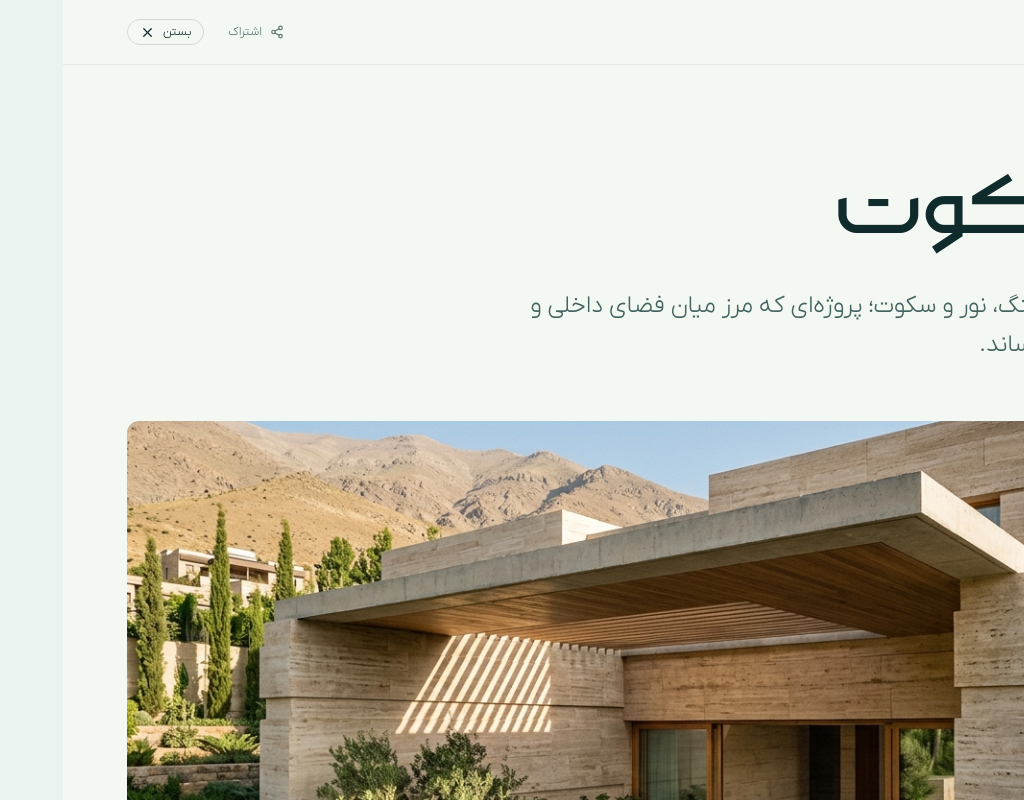
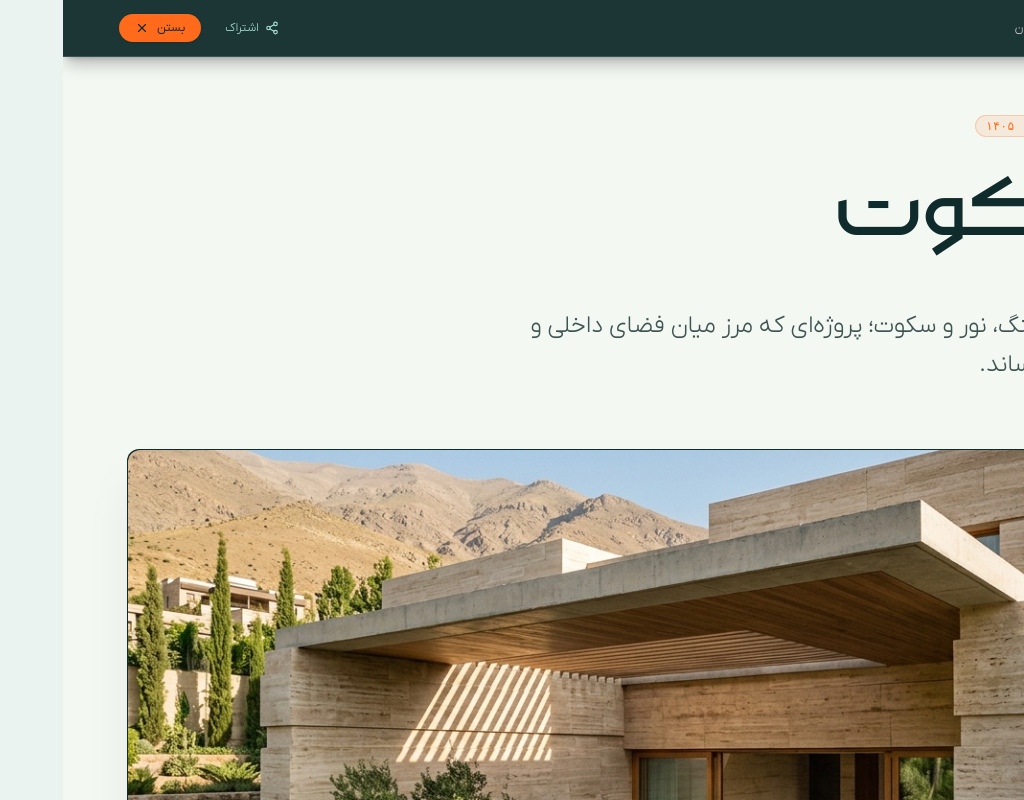
Before and after one commit to ParsaR082/studio, a Next.js app: page / in a window 1280 px wide. Both pictures are taken after a click on the button "مطالعه روایت کامل". Shown: the part 986-1786 px from the top of the page, without its empty margins (256-1280 px from the left). Built offline with nearby package versions, Linux system fonts and the light colour scheme.

Commit message:
feat: enhance project detail modal with smooth transition and tangerine-deep teal palette

```diff
--- a/src/App.tsx
+++ b/src/App.tsx
@@ -1,6 +1,7 @@
 'use client';
 
 import { useState, useCallback, lazy, Suspense } from 'react';
+import { AnimatePresence } from 'motion/react';
 import Header from './components/layout/Header';
 import Footer from './components/layout/Footer';
 import Hero from './components/hero/Hero';
@@ -114,15 +115,22 @@ export default function App() {
       />
 
       {/* Fullscreen Architectural Case Study Modal (Lazy loaded) */}
-      <Suspense fallback={null}>
+      <AnimatePresence>
         {selectedProject && (
-          <ProjectDetailModal
-            project={selectedProject}
-            onClose={handleCloseProject}
-            onSelectProject={handleSelectProject}
-          />
+          <Suspense fallback={null}>
+            <ProjectDetailModal
+              key="project-detail-modal"
+              project={selectedProject}
+              onClose={handleCloseProject}
+              onSelectProject={handleSelectProject}
+              onConsultation={() => {
+                handleCloseProject();
+                handleNavigateToContact();
+              }}
+            />
+          </Suspense>
         )}
-      </Suspense>
+      </AnimatePresence>
 
       {/* Quick Search Modal (Lazy loaded) */}
       <Suspense fallback={null}>
--- a/src/components/projects/ProjectDetailModal.tsx
+++ b/src/components/projects/ProjectDetailModal.tsx
@@ -1,7 +1,7 @@
 'use client';
 
 import React, { useEffect, useRef, useState } from 'react';
-import { X, ArrowLeft, ArrowRight, Share2, Check } from 'lucide-react';
+import { X, ArrowLeft, ArrowRight, Share2, Check, Sparkles } from 'lucide-react';
 import { motion, AnimatePresence } from 'motion/react';
 import { Project, PROJECTS } from '../../data/projects';
 import { pauseLenis, resumeLenis } from '../../hooks/useLenis';
@@ -12,12 +12,14 @@ interface ProjectDetailModalProps {
   project: Project | null;
   onClose: () => void;
   onSelectProject: (project: Project) => void;
+  onConsultation?: () => void;
 }
 
 const ProjectDetailModal: React.FC<ProjectDetailModalProps> = ({
   project,
   onClose,
   onSelectProject,
+  onConsultation,
 }) => {
   const [copied, setCopied] = useState(false);
   const [direction, setDirection] = useState<number>(0);
@@ -52,7 +54,7 @@ const ProjectDetailModal: React.FC<ProjectDetailModalProps> = ({
     };
   }, [project, onClose]);
 
-  // When changing projects while modal is open, scroll container to top
+  // When changing projects while modal is open, scroll container to top smoothly
   useEffect(() => {
     if (project && scrollContainerRef.current) {
       scrollContainerRef.current.scrollTo({ top: 0, behavior: 'smooth' });
@@ -94,39 +96,52 @@ const ProjectDetailModal: React.FC<ProjectDetailModalProps> = ({
   ];
 
   return (
-    <div
+    <motion.div
       ref={scrollContainerRef}
       role="dialog"
       aria-modal="true"
       data-lenis-prevent="true"
-      className="fixed inset-0 z-50 overflow-y-auto overscroll-contain bg-[#F4F8F3] text-[#102B2B] animate-in fade-in duration-300"
+      initial={{ opacity: 0, y: 35, scale: 0.985 }}
+      animate={{ opacity: 1, y: 0, scale: 1 }}
+      exit={{
+        opacity: 0,
+        y: 25,
+        scale: 0.985,
+        transition: { duration: 0.28, ease: [0.76, 0, 0.24, 1] },
+      }}
+      transition={{ duration: 0.5, ease: [0.16, 1, 0.3, 1] }}
+      className="fixed inset-0 z-50 overflow-y-auto overscroll-contain bg-[#F4F8F3] text-[#102B2B]"
       style={{ WebkitOverflowScrolling: 'touch' }}
     >
-      {/* Top Floating Control Bar */}
-      <div className="sticky top-0 z-50 w-full bg-[#F4F8F3]/95 backdrop-blur-md border-b border-[#102B2B]/8 px-6 sm:px-10 lg:px-16 py-4 flex items-center justify-between">
-        <div className="flex items-center gap-4 text-xs font-light text-[#5B7470]">
-          <span className="font-normal text-[#102B2B]">{project.title}</span>
-          <span>·</span>
-          <span>پروژه شماره {project.id}</span>
+      {/* Top Floating Control Bar with Deep Teal & Tangerine Palette */}
+      <div className="sticky top-0 z-50 w-full bg-[#102B2B]/95 backdrop-blur-md border-b border-[#A4E0D6]/20 px-4 sm:px-8 lg:px-14 py-3.5 flex items-center justify-between shadow-lg shadow-black/25">
+        <div className="flex items-center gap-3 sm:gap-4 text-xs font-light text-[#A4E0D6]">
+          <span className="font-normal text-white text-sm tracking-wide">{project.title}</span>
+          <span className="text-[#FF9A56]">·</span>
+          <span className="px-2.5 py-0.5 rounded-full bg-[#FF6B1A]/15 text-[#FF9A56] border border-[#FF6B1A]/30 font-mono text-[10px]">
+            پروژه {project.id}
+          </span>
+          <span className="hidden md:inline text-zinc-400">|</span>
+          <span className="hidden md:inline text-zinc-300 font-light">{project.location}</span>
         </div>
 
-        <div className="flex items-center gap-4">
+        <div className="flex items-center gap-2.5 sm:gap-3">
           <button
             onClick={handleShare}
             aria-label="اشتراک‌گذاری پیوند اثر"
-            className="flex items-center gap-2 text-xs font-light text-[#5B7470] hover:text-[#102B2B] transition-colors p-2 cursor-pointer"
+            className="flex items-center gap-1.5 text-xs font-light text-[#A4E0D6] hover:text-[#FF9A56] hover:bg-[#A4E0D6]/10 px-3 py-1.5 rounded-full transition-colors cursor-pointer"
           >
-            {copied ? <Check size={14} className="text-emerald-700" /> : <Share2 size={14} />}
+            {copied ? <Check size={14} className="text-[#A4E0D6]" /> : <Share2 size={14} />}
             <span className="hidden sm:inline">{copied ? 'کپی شد' : 'اشتراک'}</span>
           </button>
 
           <button
             onClick={onClose}
             aria-label="بستن پرونده معماری"
-            className="flex items-center gap-2 text-xs font-light text-[#102B2B] hover:text-[#5B7470] transition-colors p-2 cursor-pointer border border-[#102B2B]/15 rounded-full px-3 py-1"
+            className="flex items-center gap-2 text-xs font-normal text-[#102B2B] bg-[#FF6B1A] hover:bg-[#FF9A56] active:scale-95 transition-all px-4 py-1.5 rounded-full cursor-pointer shadow-sm hover:shadow-[#FF6B1A]/20"
           >
             <span>بستن</span>
-            <X size={15} />
+            <X size={14} />
           </button>
         </div>
       </div>
@@ -139,24 +154,24 @@ const ProjectDetailModal: React.FC<ProjectDetailModalProps> = ({
           variants={{
             enter: (dir: number) => ({
               opacity: 0,
-              x: dir > 0 ? 80 : dir < 0 ? -80 : 0,
-              filter: 'blur(8px)',
+              x: dir > 0 ? 60 : dir < 0 ? -60 : 0,
+              filter: 'blur(6px)',
             }),
             center: {
               opacity: 1,
               x: 0,
               filter: 'blur(0px)',
               transition: {
-                duration: 0.65,
+                duration: 0.55,
                 ease: [0.16, 1, 0.3, 1],
               },
             },
             exit: (dir: number) => ({
               opacity: 0,
-              x: dir > 0 ? -80 : dir < 0 ? 80 : 0,
-              filter: 'blur(8px)',
+              x: dir > 0 ? -60 : dir < 0 ? 60 : 0,
+              filter: 'blur(6px)',
               transition: {
-                duration: 0.35,
+                duration: 0.3,
                 ease: [0.76, 0, 0.24, 1],
               },
             }),
@@ -164,68 +179,83 @@ const ProjectDetailModal: React.FC<ProjectDetailModalProps> = ({
           initial="enter"
           animate="center"
           exit="exit"
-          className="max-w-[1540px] mx-auto px-6 sm:px-10 lg:px-16 pt-12 pb-32"
+          className="max-w-[1540px] mx-auto px-6 sm:px-10 lg:px-16 pt-10 sm:pt-14 pb-32"
         >
           {/* Project Header with Animated Typography */}
-          <div className="mb-14">
-            <div className="mb-4">
-              <TextAnimate
-                key={`meta-${project.id}`}
-                animation="slideRight"
-                by="word"
-                as="div"
-                className="flex flex-wrap items-center gap-4 text-xs tracking-widest text-[#5B7470] font-light"
-              >
-                {`${project.category} · ${project.location} · سال تکمیل: ${project.year}`}
-              </TextAnimate>
+          <div className="mb-12 sm:mb-16">
+            <div className="mb-4 flex flex-wrap items-center gap-3">
+              <span className="inline-flex items-center gap-2 px-3.5 py-1 rounded-full bg-[#102B2B] text-[#A4E0D6] border border-[#A4E0D6]/25 text-xs font-mono">
+                <span className="w-1.5 h-1.5 rounded-full bg-[#FF6B1A]" />
+                <span>{project.category}</span>
+              </span>
+
+              <span className="text-xs text-[#5B7470] font-light">
+                {project.location}
+              </span>
+
+              <span className="px-2.5 py-0.5 rounded-full bg-[#FF6B1A]/10 text-[#FF6B1A] border border-[#FF6B1A]/25 text-xs font-mono">
+                سال تکمیل: {project.year}
+              </span>
             </div>
 
-            <div className="mb-6">
+            <div className="mb-4">
               <TextAnimate
                 key={`title-${project.id}`}
                 animation="slideUp"
                 by="word"
                 as="h1"
-                duration={0.9}
+                duration={0.85}
                 className="text-4xl sm:text-6xl lg:text-7xl xl:text-8xl font-light text-[#102B2B] leading-[1.15] font-display"
               >
                 {project.title}
               </TextAnimate>
             </div>
 
+            {/* Tangerine Decorative Architectural Accent Bar */}
+            <div className="h-[2px] w-24 bg-gradient-to-r from-[#FF6B1A] via-[#FF9A56] to-transparent rounded-full mb-6" />
+
             <TextAnimate
               key={`tagline-${project.id}`}
               animation="blurIn"
               by="word"
               as="p"
-              delay={0.2}
+              delay={0.15}
               duration={0.7}
-              className="text-lg sm:text-xl lg:text-2xl font-light text-[#42635F] max-w-3xl leading-relaxed font-body"
+              className="text-lg sm:text-xl lg:text-2xl font-light text-[#102B2B]/80 max-w-3xl leading-relaxed font-body"
             >
               {project.tagline}
             </TextAnimate>
           </div>
 
-          {/* Large Hero Image with Curtain Wipe Animation */}
-          <div className="architectural-media w-full aspect-[16/9] sm:aspect-[21/9] lg:aspect-[16/8] overflow-hidden bg-[#A4E0D6] mb-20">
+          {/* Large Hero Image with Architectural Curtain Wipe */}
+          <div className="architectural-media relative w-full aspect-[16/9] sm:aspect-[21/9] lg:aspect-[16/8] overflow-hidden rounded-2xl sm:rounded-3xl border border-[#102B2B]/10 shadow-2xl shadow-[#102B2B]/10 bg-[#102B2B] mb-20">
             <ImageAnimate
               key={`hero-${project.id}`}
               src={project.heroImage}
               alt={project.title}
               animation="curtainUp"
-              curtainColor="#A4E0D6"
-              duration={1.1}
+              curtainColor="#102B2B"
+              duration={1.05}
               className="w-full h-full"
             />
+
+            {/* Floating Glassmorphism Spec Pill on Hero */}
+            <div className="absolute bottom-4 right-4 sm:bottom-6 sm:right-6 px-4 py-2 rounded-xl bg-[#102B2B]/85 backdrop-blur-md border border-[#A4E0D6]/25 text-xs text-[#F4F8F3] flex items-center gap-3 shadow-lg">
+              <span className="w-2 h-2 rounded-full bg-[#FF6B1A] animate-pulse" />
+              <span className="font-light">{project.area} زیربنا</span>
+              <span className="text-[#A4E0D6]">·</span>
+              <span className="text-[#A4E0D6] font-light">{project.status}</span>
+            </div>
           </div>
 
           {/* Split Editorial Narrative & Technical Data */}
-          <div className="grid grid-cols-1 lg:grid-cols-12 gap-16 lg:gap-24 mb-24 items-start">
+          <div className="grid grid-cols-1 lg:grid-cols-12 gap-12 lg:gap-20 mb-24 items-start">
             {/* Narrative Column */}
             <div className="lg:col-span-7 space-y-8 text-base sm:text-lg text-[#102B2B] font-light leading-relaxed">
               <div>
-                <span className="text-xs uppercase tracking-widest text-[#6A7F7C] font-light block mb-3">
-                  بیانیه و تفکر طراحی
+                <span className="text-xs uppercase tracking-widest text-[#FF6B1A] font-medium flex items-center gap-2 mb-3">
+                  <span className="w-1.5 h-1.5 rounded-full bg-[#FF6B1A]" />
+                  <span>بیانیه و تفکر طراحی</span>
                 </span>
                 <TextAnimate
                   key={`desc-${project.id}`}
@@ -244,25 +274,26 @@ const ProjectDetailModal: React.FC<ProjectDetailModalProps> = ({
                 by="word"
                 as="p"
                 delay={0.15}
-                className="text-base text-[#5B7470]"
+                className="text-base text-[#102B2B]/75 leading-relaxed"
               >
                 {project.concept}
               </TextAnimate>
 
-              <div className="pt-6 border-t border-[#102B2B]/8">
-                <span className="text-xs uppercase tracking-widest text-[#6A7F7C] font-light block mb-3">
-                  پالت مصالح و بافت
+              <div className="pt-6 border-t border-[#102B2B]/10">
+                <span className="text-xs uppercase tracking-widest text-[#FF6B1A] font-medium flex items-center gap-2 mb-4">
+                  <span className="w-1.5 h-1.5 rounded-full bg-[#FF6B1A]" />
+                  <span>پالت مصالح و بافت</span>
                 </span>
-                <ul className="grid grid-cols-1 sm:grid-cols-2 gap-3 text-sm text-[#0B1C1C]">
+                <ul className="grid grid-cols-1 sm:grid-cols-2 gap-3 text-sm text-[#102B2B]">
                   {project.materials.map((mat, i) => (
                     <motion.li
                       key={`${project.id}-mat-${i}`}
                       initial={{ opacity: 0, y: 15 }}
                       animate={{ opacity: 1, y: 0 }}
-                      transition={{ delay: 0.1 * i, duration: 0.5 }}
-                      className="flex items-center gap-2"
+                      transition={{ delay: 0.08 * i, duration: 0.45 }}
+                      className="flex items-center gap-2.5 p-3 rounded-xl bg-white/80 border border-[#102B2B]/10 hover:border-[#FF6B1A]/40 transition-colors shadow-sm"
                     >
-                      <span className="w-1.5 h-1.5 rounded-full bg-[#102B2B]/40" />
+                      <span className="w-2 h-2 rounded-full bg-[#FF6B1A] shrink-0" />
                       <span>{mat}</span>
                     </motion.li>
                   ))}
@@ -270,78 +301,92 @@ const ProjectDetailModal: React.FC<ProjectDetailModalProps> = ({
               </div>
             </div>
 
-            {/* Technical Data Sheet with Full Fluid Animation & Accent Line */}
+            {/* Technical Data Sheet with Deep Teal & Tangerine Accent */}
             <motion.div
               key={`tech-card-${project.id}`}
               initial={{ opacity: 0, y: 40, scale: 0.97, filter: 'blur(8px)' }}
               animate={{ opacity: 1, y: 0, scale: 1, filter: 'blur(0px)' }}
-              transition={{ duration: 0.75, delay: 0.2, ease: [0.16, 1, 0.3, 1] }}
-              className="lg:col-span-5 p-8 bg-[#F4F8F3] border border-[#102B2B]/10 relative overflow-hidden"
+              transition={{ duration: 0.7, delay: 0.15, ease: [0.16, 1, 0.3, 1] }}
+              className="lg:col-span-5 p-7 sm:p-9 bg-[#102B2B] text-[#F4F8F3] border border-[#A4E0D6]/20 rounded-2xl relative overflow-hidden shadow-2xl"
             >
-              {/* Top Accent Expanding Line */}
+              {/* Top Accent Expanding Line in Tangerine & Apricot Gradient */}
               <motion.div
                 initial={{ scaleX: 0 }}
                 animate={{ scaleX: 1 }}
-                transition={{ duration: 0.8, delay: 0.3, ease: [0.16, 1, 0.3, 1] }}
-                className="absolute top-0 right-0 left-0 h-[2px] bg-[#102B2B] origin-right"
+                transition={{ duration: 0.85, delay: 0.25, ease: [0.16, 1, 0.3, 1] }}
+                className="absolute top-0 right-0 left-0 h-[3px] bg-gradient-to-r from-[#FF6B1A] via-[#FF9A56] to-[#A4E0D6] origin-right"
               />
 
-              <div className="mb-6 pb-3 border-b border-[#102B2B]/10 flex items-center justify-between">
+              <div className="mb-6 pb-3 border-b border-[#A4E0D6]/20 flex items-center justify-between">
                 <TextAnimate
                   key={`tech-title-${project.id}`}
                   animation="slideUp"
                   by="word"
                   as="h3"
-                  className="text-sm font-normal text-[#102B2B] uppercase tracking-wider"
+                  className="text-sm font-normal text-white uppercase tracking-wider"
                 >
                   شناسنامه فنی پروژه
                 </TextAnimate>
-                <span className="text-[11px] font-mono text-[#6A7F7C]">
+                <span className="text-[11px] font-mono text-[#FF9A56] bg-[#FF9A56]/10 px-2.5 py-0.5 rounded-full border border-[#FF9A56]/25">
                   REV. {project.id}
                 </span>
               </div>
 
-              <dl className="space-y-4 text-xs sm:text-sm font-light">
+              <dl className="space-y-3.5 text-xs sm:text-sm font-light">
                 {specsList.map((item, idx) => (
                   <motion.div
                     key={`${project.id}-spec-${idx}`}
                     initial={{ opacity: 0, x: 20 }}
                     animate={{ opacity: 1, x: 0 }}
                     transition={{
-                      duration: 0.5,
-                      delay: 0.25 + idx * 0.05,
+                      duration: 0.45,
+                      delay: 0.2 + idx * 0.04,
                       ease: [0.16, 1, 0.3, 1],
                     }}
-                    className="flex justify-between py-2 border-b border-[#102B2B]/6"
+                    className="flex justify-between py-2 border-b border-[#A4E0D6]/15"
                   >
-                    <dt className="text-[#5B7470]">{item.label}</dt>
-                    <dd className="text-[#102B2B] font-normal">{item.value}</dd>
+                    <dt className="text-[#A4E0D6]">{item.label}</dt>
+                    <dd className="text-white font-normal">{item.value}</dd>
                   </motion.div>
                 ))}
               </dl>
+
+              {/* Consultation Callout inside Data Sheet */}
+              {onConsultation && (
+                <div className="mt-8 pt-4 border-t border-[#A4E0D6]/20">
+                  <button
+                    onClick={onConsultation}
+                    className="w-full py-3 px-4 rounded-xl bg-[#FF6B1A] hover:bg-[#FF9A56] text-[#102B2B] text-xs font-medium transition-all duration-300 flex items-center justify-center gap-2 cursor-pointer shadow-md hover:shadow-[#FF6B1A]/20"
+                  >
+                    <Sparkles size={14} />
+                    <span>سفارش طراحی بر اساس این الگو</span>
+                  </button>
+                </div>
+              )}
             </motion.div>
           </div>
 
           {/* Editorial Photo Gallery with ImageAnimate */}
-          <div className="mb-28">
-            <span className="text-xs uppercase tracking-widest text-[#6A7F7C] font-light block mb-8">
-              روایت تصویری و زوایای تکمیلی
+          <div className="mb-24 sm:mb-28">
+            <span className="text-xs uppercase tracking-widest text-[#FF6B1A] font-medium flex items-center gap-2 mb-8">
+              <span className="w-1.5 h-1.5 rounded-full bg-[#FF6B1A]" />
+              <span>روایت تصویری و زوایای تکمیلی</span>
             </span>
 
             <div className="space-y-12">
               {/* Gallery Image 1: Asymmetrical 2 Column */}
               <div className="grid grid-cols-1 md:grid-cols-12 gap-8 items-center">
-                <div className="architectural-media md:col-span-8 aspect-[16/10] overflow-hidden bg-[#A4E0D6]">
+                <div className="architectural-media md:col-span-8 aspect-[16/10] overflow-hidden rounded-2xl border border-[#102B2B]/10 shadow-lg bg-[#102B2B]">
                   <ImageAnimate
                     key={`gal1-${project.id}`}
                     src={project.gallery[0] || project.heroImage}
                     alt={`${project.title} - تصویر ۱`}
                     animation="curtainLeft"
-                    curtainColor="#A4E0D6"
+                    curtainColor="#102B2B"
                     className="w-full h-full"
                   />
                 </div>
-                <div className="md:col-span-4 p-4 text-xs font-light text-[#5B7470] leading-relaxed">
+                <div className="md:col-span-4 p-4 border-r-2 border-[#FF6B1A] text-xs font-light text-[#102B2B]/80 leading-relaxed">
                   <TextAnimate
                     key={`caption-${project.id}`}
                     animation="blurIn"
@@ -355,23 +400,23 @@ const ProjectDetailModal: React.FC<ProjectDetailModalProps> = ({
 
               {/* Gallery Image 2 & 3: Dual Balanced */}
               <div className="grid grid-cols-1 md:grid-cols-2 gap-8">
-                <div className="architectural-media aspect-[4/3] overflow-hidden bg-[#A4E0D6]">
+                <div className="architectural-media aspect-[4/3] overflow-hidden rounded-2xl border border-[#102B2B]/10 shadow-lg bg-[#102B2B]">
                   <ImageAnimate
                     key={`gal2-${project.id}`}
                     src={project.secondaryImage}
                     alt={`${project.title} - تصویر ۲`}
                     animation="curtainUp"
-                    curtainColor="#A4E0D6"
+                    curtainColor="#102B2B"
                     className="w-full h-full"
                   />
                 </div>
-                <div className="aspect-[4/3] overflow-hidden bg-[#A4E0D6]">
+                <div className="architectural-media aspect-[4/3] overflow-hidden rounded-2xl border border-[#102B2B]/10 shadow-lg bg-[#102B2B]">
                   <ImageAnimate
                     key={`gal3-${project.id}`}
                     src={project.gallery[1] || project.heroImage}
                     alt={`${project.title} - تصویر ۳`}
                     animation="curtainRight"
-                    curtainColor="#A4E0D6"
+                    curtainColor="#102B2B"
                     className="w-full h-full"
                   />
                 </div>
@@ -380,40 +425,50 @@ const ProjectDetailModal: React.FC<ProjectDetailModalProps> = ({
           </div>
 
           {/* Next & Previous Project Navigation Footer */}
-          <div className="pt-16 border-t border-[#102B2B]/15 flex flex-col sm:flex-row items-center justify-between gap-8">
+          <div className="pt-12 sm:pt-16 border-t border-[#102B2B]/15 flex flex-col sm:flex-row items-center justify-between gap-6 sm:gap-8">
             <button
               onClick={handlePrev}
-              className="group flex items-center gap-4 text-right cursor-pointer p-2 rounded-lg hover:bg-black/[0.02] transition-colors"
+              className="group flex items-center gap-4 text-right cursor-pointer p-3 rounded-2xl hover:bg-black/[0.03] transition-colors w-full sm:w-auto"
             >
-              <div className="w-10 h-10 rounded-full border border-[#102B2B]/20 flex items-center justify-center transition-all duration-300 group-hover:border-[#102B2B] group-hover:translate-x-1 group-hover:bg-[#102B2B] group-hover:text-[#FF9A56]">
-                <ArrowRight size={16} />
+              <div className="w-11 h-11 rounded-full border border-[#102B2B]/20 text-[#102B2B] flex items-center justify-center transition-all duration-300 group-hover:border-[#FF6B1A] group-hover:bg-[#FF6B1A] group-hover:text-[#102B2B] group-hover:translate-x-1 shrink-0">
+                <ArrowRight size={17} />
               </div>
               <div>
-                <span className="block text-xs text-[#6A7F7C] font-light">پروژه قبلی</span>
-                <span className="text-lg font-light text-[#102B2B] group-hover:text-[#5B7470] transition-colors">
+                <span className="block text-xs text-[#FF6B1A] font-light">پروژه قبلی</span>
+                <span className="text-base sm:text-lg font-light text-[#102B2B] group-hover:text-[#FF6B1A] transition-colors">
                   {prevProject.title}
                 </span>
               </div>
             </button>
 
+            {onConsultation && (
+              <button
+                onClick={onConsultation}
+                className="hidden lg:inline-flex items-center gap-2 px-6 py-3 rounded-full bg-[#102B2B] text-[#A4E0D6] hover:text-white border border-[#A4E0D6]/20 text-xs font-light transition-all hover:bg-[#102B2B]/90 cursor-pointer"
+              >
+                <span>درخواست مشاوره اختصاصی</span>
+                <ArrowLeft size={13} className="text-[#FF6B1A]" />
+              </button>
+            )}
+
             <button
               onClick={handleNext}
-              className="group flex items-center gap-4 text-left cursor-pointer p-2 rounded-lg hover:bg-black/[0.02] transition-colors"
+              className="group flex items-center gap-4 text-left cursor-pointer p-3 rounded-2xl hover:bg-black/[0.03] transition-colors w-full sm:w-auto justify-end sm:justify-start"
             >
               <div className="text-right">
-                <span className="block text-xs text-[#6A7F7C] font-light">پروژه بعدی</span>
-                <span className="text-lg font-light text-[#102B2B] group-hover:text-[#5B7470] transition-colors">
+                <span className="block text-xs text-[#FF6B1A] font-light">پروژه بعدی</span>
+                <span className="text-base sm:text-lg font-light text-[#102B2B] group-hover:text-[#FF6B1A] transition-colors">
                   {nextProject.title}
                 </span>
               </div>
-              <div className="w-10 h-10 rounded-full border border-[#102B2B]/20 flex items-center justify-center transition-all duration-300 group-hover:border-[#102B2B] group-hover:-translate-x-1 group-hover:bg-[#102B2B] group-hover:text-[#FF9A56]">
-                <ArrowLeft size={16} />
+              <div className="w-11 h-11 rounded-full border border-[#102B2B]/20 text-[#102B2B] flex items-center justify-center transition-all duration-300 group-hover:border-[#FF6B1A] group-hover:bg-[#FF6B1A] group-hover:text-[#102B2B] group-hover:-translate-x-1 shrink-0">
+                <ArrowLeft size={17} />
               </div>
             </button>
           </div>
         </motion.div>
       </AnimatePresence>
-    </div>
+    </motion.div>
   );
 };
 
```
